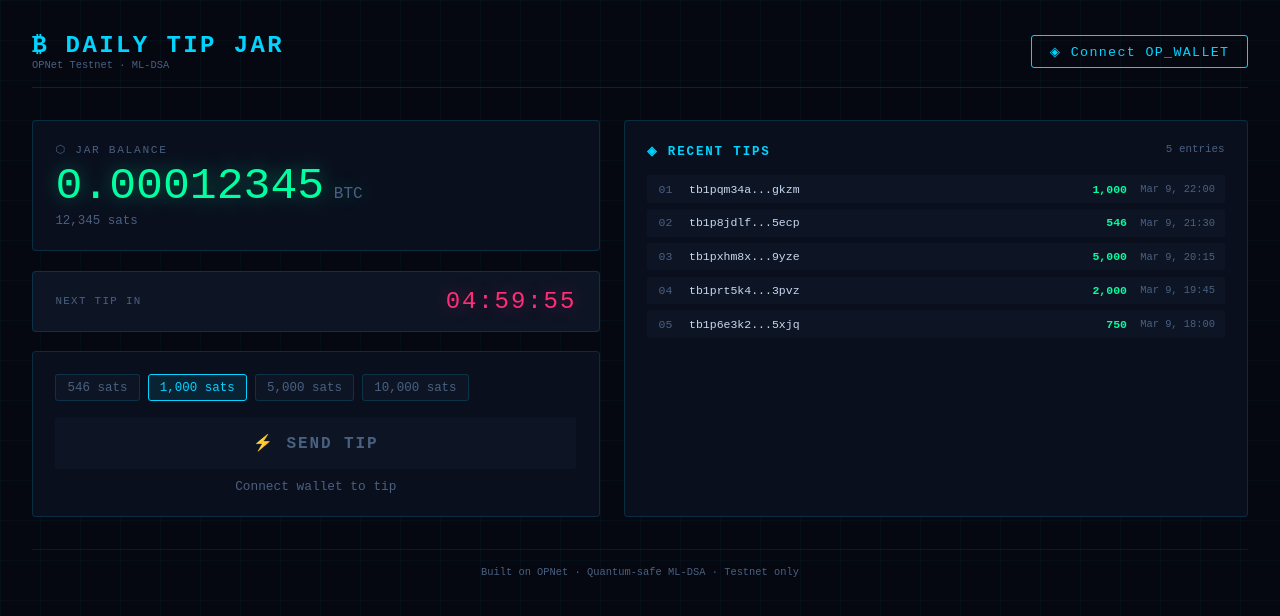
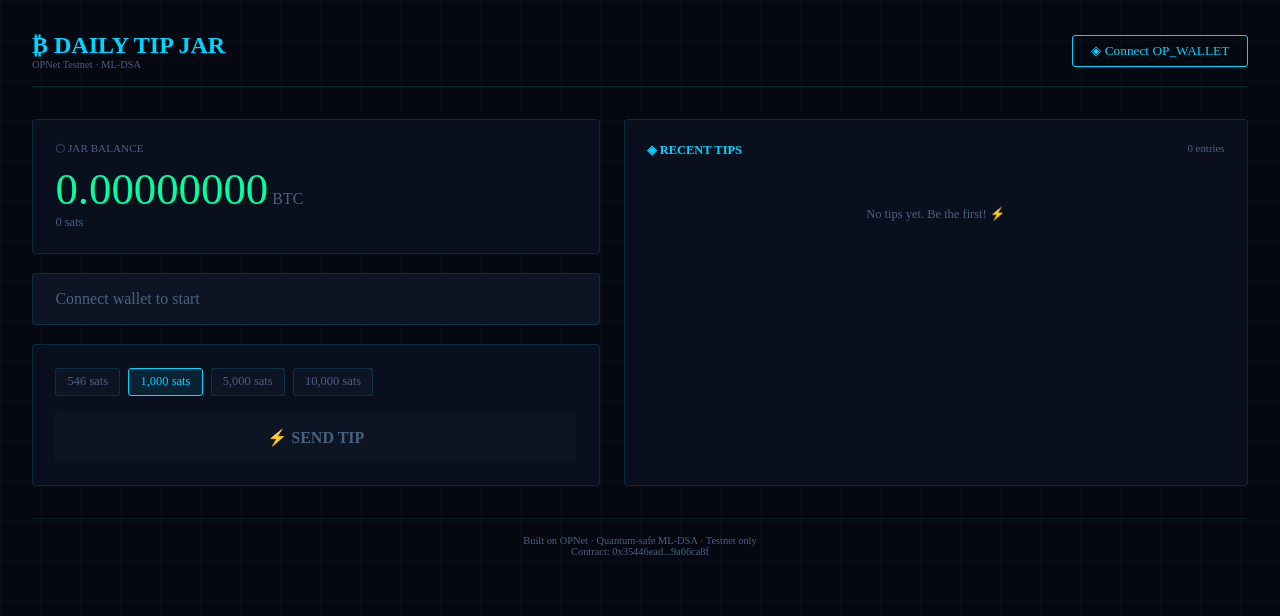
Before and after one commit to Artem1981777/daily-btc-tip-jar, a React (Vite) app in the folder frontend/: page / in a window 1280 px wide. Shown: the top 616 px of the page. Built offline with nearby package versions, Linux system fonts and the light colour scheme.

Commit message:
feat: real OP_WALLET integration - remove mock data

```diff
--- a/frontend/src/App.tsx
+++ b/frontend/src/App.tsx
@@ -1,22 +1,17 @@
 import { useState, useEffect } from "react";
 
+const CONTRACT = import.meta.env.VITE_CONTRACT_ADDRESS || "0x35446ead21d12b77f5874046d3a6538aaf5bd06e23243dc42c8c2d509a66ca8f";
 const COOLDOWN = 86400;
-const MOCK_TIPS = [
-  { sender: "tb1pqm34a...gkzm", amount: 1000, time: "Mar 9, 22:00" },
-  { sender: "tb1p8jdlf...5ecp", amount: 546,  time: "Mar 9, 21:30" },
-  { sender: "tb1pxhm8x...9yze", amount: 5000, time: "Mar 9, 20:15" },
-  { sender: "tb1prt5k4...3pvz", amount: 2000, time: "Mar 9, 19:45" },
-  { sender: "tb1p6e3k2...5xjq", amount: 750,  time: "Mar 9, 18:00" },
-];
 
 export default function App() {
   const [connected, setConnected] = useState(false);
   const [address, setAddress] = useState("");
-  const [balance, setBalance] = useState(12345);
-  const [seconds, setSeconds] = useState(3600 * 5);
+  const [balance, setBalance] = useState(0);
+  const [seconds, setSeconds] = useState(0);
   const [status, setStatus] = useState("idle");
   const [amount, setAmount] = useState(1000);
   const [showAnim, setShowAnim] = useState(false);
+  const [tips, setTips] = useState<{sender:string,amount:number,time:string}[]>([]);
 
   useEffect(() => {
     if (seconds <= 0) return;
@@ -32,159 +27,105 @@ export default function App() {
   }
 
   async function connect() {
+    try {
+      const wallet = (window as any).opnet || (window as any).unisat;
+      if (!wallet) { alert("Please install OP_WALLET!"); return; }
+      const accounts = await wallet.requestAccounts();
+      if (accounts && accounts.length > 0) {
+        setAddress(accounts[0]);
         setConnected(true);
-    setAddress("tb1pArtem...1777");
+      }
+    } catch (e: any) {
+      alert("Failed to connect: " + e.message);
+    }
   }
 
   async function sendTip() {
     if (!connected || seconds > 0) return;
-    setStatus("simulating");
-    await new Promise(r => setTimeout(r, 1200));
+    try {
       setStatus("sending");
-    await new Promise(r => setTimeout(r, 1000));
+      const wallet = (window as any).opnet || (window as any).unisat;
+      if (!wallet) { alert("OP_WALLET not found!"); setStatus("idle"); return; }
+      const tx = await wallet.sendBitcoin(CONTRACT, amount);
+      console.log("Tip tx:", tx);
       setBalance(b => b + amount);
       setSeconds(COOLDOWN);
       setStatus("success");
       setShowAnim(true);
+      setTips(prev => [{ sender: address.slice(0,6) + "..." + address.slice(-4), amount, time: new Date().toLocaleString() }, ...prev.slice(0, 9)]);
       setTimeout(() => { setShowAnim(false); setStatus("idle"); }, 3000);
+    } catch (e: any) {
+      console.error("Tip error:", e);
+      setStatus("error");
+      setTimeout(() => setStatus("idle"), 2000);
+    }
   }
 
   const canTip = connected && seconds === 0;
 
   return (
-    <div style={{
-      minHeight: "100vh", background: "#050810", color: "#c8d8f0",
-      fontFamily: "'Share Tech Mono', monospace", padding: "2rem",
-      backgroundImage: "linear-gradient(rgba(0,212,255,0.03) 1px,transparent 1px),linear-gradient(90deg,rgba(0,212,255,0.03) 1px,transparent 1px)",
-      backgroundSize: "40px 40px"
-    }}>
-
-      {/* Lightning animation */}
-      {showAnim && (
-        <div style={{
-          position: "fixed", inset: 0, display: "flex",
-          alignItems: "center", justifyContent: "center",
-          fontSize: "8rem", zIndex: 999, pointerEvents: "none",
-          animation: "fadeOut 3s forwards"
-        }}>⚡</div>
-      )}
-
-      {/* Header */}
-      <div style={{ display: "flex", justifyContent: "space-between", alignItems: "center", borderBottom: "1px solid rgba(0,212,255,0.15)", paddingBottom: "1rem", marginBottom: "2rem" }}>
+    <div style={{minHeight:"100vh",background:"#050810",color:"#c8d8f0",fontFamily:"Share Tech Mono monospace",padding:"2rem",backgroundImage:"linear-gradient(rgba(0,212,255,0.03) 1px,transparent 1px),linear-gradient(90deg,rgba(0,212,255,0.03) 1px,transparent 1px)",backgroundSize:"40px 40px"}}>
+      {showAnim && <div style={{position:"fixed",inset:0,display:"flex",alignItems:"center",justifyContent:"center",fontSize:"8rem",zIndex:999,pointerEvents:"none",animation:"fadeOut 3s forwards"}}>⚡</div>}
+      <div style={{display:"flex",justifyContent:"space-between",alignItems:"center",borderBottom:"1px solid rgba(0,212,255,0.15)",paddingBottom:"1rem",marginBottom:"2rem"}}>
         <div>
-          <div style={{ fontSize: "1.5rem", color: "#00d4ff", letterSpacing: "0.1em", fontWeight: "bold" }}>
-            ₿ DAILY TIP JAR
+          <div style={{fontSize:"1.5rem",color:"#00d4ff",fontWeight:"bold"}}>₿ DAILY TIP JAR</div>
+          <div style={{fontSize:"0.65rem",color:"#4a6080"}}>OPNet Testnet · ML-DSA</div>
         </div>
-          <div style={{ fontSize: "0.65rem", color: "#4a6080" }}>OPNet Testnet · ML-DSA</div>
+        {connected
+          ? <div style={{background:"rgba(0,212,255,0.1)",border:"1px solid rgba(0,212,255,0.3)",padding:"0.4rem 0.9rem",borderRadius:"3px",fontSize:"0.78rem"}}><span style={{color:"#00ff9f"}}>● </span><span style={{color:"#00d4ff"}}>TESTNET</span> {address.slice(0,6)}...{address.slice(-4)}</div>
+          : <button onClick={connect} style={{background:"transparent",border:"1px solid #00d4ff",color:"#00d4ff",padding:"0.45rem 1.1rem",borderRadius:"3px",cursor:"pointer",fontFamily:"inherit"}}>◈ Connect OP_WALLET</button>
+        }
       </div>
-        {connected ? (
-          <div style={{ background: "rgba(0,212,255,0.1)", border: "1px solid rgba(0,212,255,0.3)", padding: "0.4rem 0.9rem", borderRadius: "3px", fontSize: "0.78rem" }}>
-            <span style={{ color: "#00ff9f" }}>● </span>
-            <span style={{ color: "#00d4ff" }}>TESTNET</span>
-            {" "}{address}
+      <div style={{display:"grid",gridTemplateColumns:"1fr 1.1fr",gap:"1.5rem"}}>
+        <div style={{display:"flex",flexDirection:"column",gap:"1.2rem"}}>
+          <div style={{background:"#0a0f1e",border:"1px solid rgba(0,212,255,0.15)",borderRadius:"4px",padding:"1.4rem"}}>
+            <div style={{fontSize:"0.7rem",color:"#4a6080",marginBottom:"0.5rem"}}>⬡ JAR BALANCE</div>
+            <div style={{fontSize:"2.8rem",color:"#00ff9f"}}>{(balance/100000000).toFixed(8)}<span style={{fontSize:"1rem",color:"#4a6080"}}> BTC</span></div>
+            <div style={{fontSize:"0.78rem",color:"#4a6080"}}>{balance.toLocaleString()} sats</div>
           </div>
-        ) : (
-          <button onClick={connect} style={{
-            background: "transparent", border: "1px solid #00d4ff", color: "#00d4ff",
-            padding: "0.45rem 1.1rem", borderRadius: "3px", cursor: "pointer",
-            fontFamily: "inherit", letterSpacing: "0.1em"
-          }}>◈ Connect OP_WALLET</button>
-        )}
+          <div style={{background:"#0d1525",border:"1px solid rgba(0,212,255,0.15)",borderRadius:"4px",padding:"1rem 1.4rem",display:"flex",alignItems:"center",justifyContent:"space-between"}}>
+            {canTip
+              ? <span style={{color:"#00ff9f",fontWeight:"bold"}}>⚡ READY TO TIP</span>
+              : seconds > 0
+                ? <><span style={{fontSize:"0.68rem",color:"#4a6080"}}>NEXT TIP IN</span><span style={{fontSize:"1.5rem",color:"#ff2d78"}}>{hms(seconds)}</span></>
+                : <span style={{color:"#4a6080"}}>Connect wallet to start</span>
+            }
           </div>
-
-      <div style={{ display: "grid", gridTemplateColumns: "1fr 1.1fr", gap: "1.5rem" }}>
-
-        {/* Left column */}
-        <div style={{ display: "flex", flexDirection: "column", gap: "1.2rem" }}>
-
-          {/* Balance */}
-          <div style={{ background: "#0a0f1e", border: "1px solid rgba(0,212,255,0.15)", borderRadius: "4px", padding: "1.4rem" }}>
-            <div style={{ fontSize: "0.7rem", color: "#4a6080", letterSpacing: "0.15em", marginBottom: "0.5rem" }}>⬡ JAR BALANCE</div>
-            <div style={{ fontSize: "2.8rem", color: "#00ff9f", textShadow: "0 0 20px rgba(0,255,159,0.4)", lineHeight: 1 }}>
-              {(balance / 100_000_000).toFixed(8)}
-              <span style={{ fontSize: "1rem", color: "#4a6080" }}> BTC</span>
-            </div>
-            <div style={{ fontSize: "0.78rem", color: "#4a6080", marginTop: "0.3rem" }}>{balance.toLocaleString()} sats</div>
-          </div>
-
-          {/* Countdown */}
-          <div style={{
-            background: "#0d1525", border: `1px solid ${canTip ? "rgba(0,255,159,0.3)" : "rgba(0,212,255,0.15)"}`,
-            borderRadius: "4px", padding: "1rem 1.4rem",
-            display: "flex", alignItems: "center", justifyContent: "space-between"
-          }}>
-            {canTip ? (
-              <span style={{ color: "#00ff9f", fontWeight: "bold", letterSpacing: "0.1em" }}>⚡ READY TO TIP</span>
-            ) : (
-              <>
-                <span style={{ fontSize: "0.68rem", color: "#4a6080", letterSpacing: "0.12em" }}>NEXT TIP IN</span>
-                <span style={{ fontSize: "1.5rem", color: "#ff2d78", textShadow: "0 0 20px rgba(255,45,120,0.4)", letterSpacing: "0.08em" }}>{hms(seconds)}</span>
-              </>
-            )}
-          </div>
-
-          {/* Tip panel */}
-          <div style={{ background: "#0a0f1e", border: "1px solid rgba(0,212,255,0.15)", borderRadius: "4px", padding: "1.4rem" }}>
-            <div style={{ display: "flex", gap: "0.5rem", marginBottom: "1rem", flexWrap: "wrap" }}>
-              {[546, 1000, 5000, 10000].map(p => (
-                <button key={p} onClick={() => setAmount(p)} style={{
-                  background: amount === p ? "rgba(0,212,255,0.1)" : "#0d1525",
-                  border: `1px solid ${amount === p ? "#00d4ff" : "rgba(0,212,255,0.15)"}`,
-                  color: amount === p ? "#00d4ff" : "#4a6080",
-                  padding: "0.35rem 0.7rem", borderRadius: "3px",
-                  cursor: "pointer", fontFamily: "inherit", fontSize: "0.78rem"
-                }}>{p.toLocaleString()} sats</button>
+          <div style={{background:"#0a0f1e",border:"1px solid rgba(0,212,255,0.15)",borderRadius:"4px",padding:"1.4rem"}}>
+            <div style={{display:"flex",gap:"0.5rem",marginBottom:"1rem",flexWrap:"wrap"}}>
+              {[546,1000,5000,10000].map(p => (
+                <button key={p} onClick={() => setAmount(p)} style={{background:amount===p?"rgba(0,212,255,0.1)":"#0d1525",border:"1px solid "+(amount===p?"#00d4ff":"rgba(0,212,255,0.15)"),color:amount===p?"#00d4ff":"#4a6080",padding:"0.35rem 0.7rem",borderRadius:"3px",cursor:"pointer",fontFamily:"inherit",fontSize:"0.78rem"}}>{p.toLocaleString()} sats</button>
               ))}
             </div>
-
-            <button onClick={sendTip} disabled={!canTip} style={{
-              width: "100%", padding: "1rem",
-              background: canTip ? "linear-gradient(135deg,#00d4ff,#7b2fff)" : "#0d1525",
-              border: "none", borderRadius: "3px", cursor: canTip ? "pointer" : "not-allowed",
-              color: canTip ? "#000" : "#4a6080", fontFamily: "inherit",
-              fontSize: "1rem", fontWeight: "bold", letterSpacing: "0.12em",
-              boxShadow: canTip ? "0 0 30px rgba(0,212,255,0.3)" : "none"
-            }}>
-              {status === "simulating" ? "◌ Simulating…"
-                : status === "sending" ? "◌ Confirm in Wallet…"
-                : status === "success" ? "✓ TIP SENT!"
-                : "⚡ SEND TIP"}
+            <button onClick={sendTip} disabled={!canTip} style={{width:"100%",padding:"1rem",background:canTip?"linear-gradient(135deg,#00d4ff,#7b2fff)":"#0d1525",border:"none",borderRadius:"3px",cursor:canTip?"pointer":"not-allowed",color:canTip?"#000":"#4a6080",fontFamily:"inherit",fontSize:"1rem",fontWeight:"bold"}}>
+              {status==="sending" ? "◌ Confirm in Wallet…" : status==="success" ? "✓ TIP SENT!" : status==="error" ? "✗ Error. Try again" : "⚡ SEND TIP"}
             </button>
-
-            {!connected && <p style={{ fontSize: "0.8rem", color: "#4a6080", textAlign: "center", marginTop: "0.6rem" }}>Connect wallet to tip</p>}
-            {status === "success" && <p style={{ fontSize: "0.85rem", color: "#00ff9f", textAlign: "center", marginTop: "0.6rem" }}>⚡ Lightning strike! Tip confirmed.</p>}
+            {status==="success" && <p style={{fontSize:"0.85rem",color:"#00ff9f",textAlign:"center",marginTop:"0.6rem"}}>⚡ Tip confirmed on-chain!</p>}
           </div>
         </div>
-
-        {/* Right column — history */}
-        <div style={{ background: "#0a0f1e", border: "1px solid rgba(0,212,255,0.15)", borderRadius: "4px", padding: "1.4rem" }}>
-          <div style={{ display: "flex", justifyContent: "space-between", marginBottom: "1rem" }}>
-            <span style={{ color: "#00d4ff", fontSize: "0.78rem", letterSpacing: "0.15em", fontWeight: "bold" }}>◈ RECENT TIPS</span>
-            <span style={{ color: "#4a6080", fontSize: "0.68rem" }}>{MOCK_TIPS.length} entries</span>
+        <div style={{background:"#0a0f1e",border:"1px solid rgba(0,212,255,0.15)",borderRadius:"4px",padding:"1.4rem"}}>
+          <div style={{display:"flex",justifyContent:"space-between",marginBottom:"1rem"}}>
+            <span style={{color:"#00d4ff",fontSize:"0.78rem",fontWeight:"bold"}}>◈ RECENT TIPS</span>
+            <span style={{color:"#4a6080",fontSize:"0.68rem"}}>{tips.length} entries</span>
           </div>
-          <div style={{ display: "flex", flexDirection: "column", gap: "0.4rem" }}>
-            {MOCK_TIPS.map((tip, i) => (
-              <div key={i} style={{
-                display: "grid", gridTemplateColumns: "1.4rem 1fr 4rem 5rem",
-                gap: "0.5rem", alignItems: "center",
-                background: "#0d1525", padding: "0.45rem 0.6rem", borderRadius: "2px",
-                borderLeft: "2px solid transparent", fontSize: "0.72rem"
-              }}>
-                <span style={{ color: "#4a6080" }}>{String(i + 1).padStart(2, "0")}</span>
-                <span style={{ color: "#c8d8f0", overflow: "hidden", textOverflow: "ellipsis", whiteSpace: "nowrap" }}>{tip.sender}</span>
-                <span style={{ color: "#00ff9f", textAlign: "right", fontWeight: "bold" }}>{tip.amount.toLocaleString()}</span>
-                <span style={{ color: "#4a6080", fontSize: "0.65rem", textAlign: "right" }}>{tip.time}</span>
+          {tips.length === 0
+            ? <div style={{color:"#4a6080",fontSize:"0.78rem",textAlign:"center",padding:"2rem"}}>No tips yet. Be the first! ⚡</div>
+            : tips.map((tip,i) => (
+              <div key={i} style={{display:"grid",gridTemplateColumns:"1.4rem 1fr 4rem 5rem",gap:"0.5rem",background:"#0d1525",padding:"0.45rem 0.6rem",borderRadius:"2px",fontSize:"0.72rem",marginBottom:"0.4rem"}}>
+                <span style={{color:"#4a6080"}}>{String(i+1).padStart(2,"0")}</span>
+                <span style={{color:"#c8d8f0",overflow:"hidden",textOverflow:"ellipsis",whiteSpace:"nowrap"}}>{tip.sender}</span>
+                <span style={{color:"#00ff9f",textAlign:"right"}}>{tip.amount.toLocaleString()}</span>
+                <span style={{color:"#4a6080",fontSize:"0.65rem",textAlign:"right"}}>{tip.time}</span>
               </div>
-            ))}
+            ))
+          }
         </div>
       </div>
+      <div style={{textAlign:"center",marginTop:"2rem",fontSize:"0.65rem",color:"#4a6080",borderTop:"1px solid rgba(0,212,255,0.1)",paddingTop:"1rem"}}>
+        Built on OPNet · Quantum-safe ML-DSA · Testnet only<br/>
+        Contract: {CONTRACT.slice(0,10)}...{CONTRACT.slice(-8)}
       </div>
-
-      <div style={{ textAlign: "center", marginTop: "2rem", fontSize: "0.65rem", color: "#4a6080", borderTop: "1px solid rgba(0,212,255,0.1)", paddingTop: "1rem" }}>
-        Built on OPNet · Quantum-safe ML-DSA · Testnet only
-      </div>
-
-      <style>{`@keyframes fadeOut { 0%{opacity:1} 80%{opacity:1} 100%{opacity:0} }`}</style>
+      <style>{"@keyframes fadeOut{0%{opacity:1}80%{opacity:1}100%{opacity:0}}"}</style>
     </div>
   );
 }
```
Lines whose indentation alone changed are shown as unchanged.
